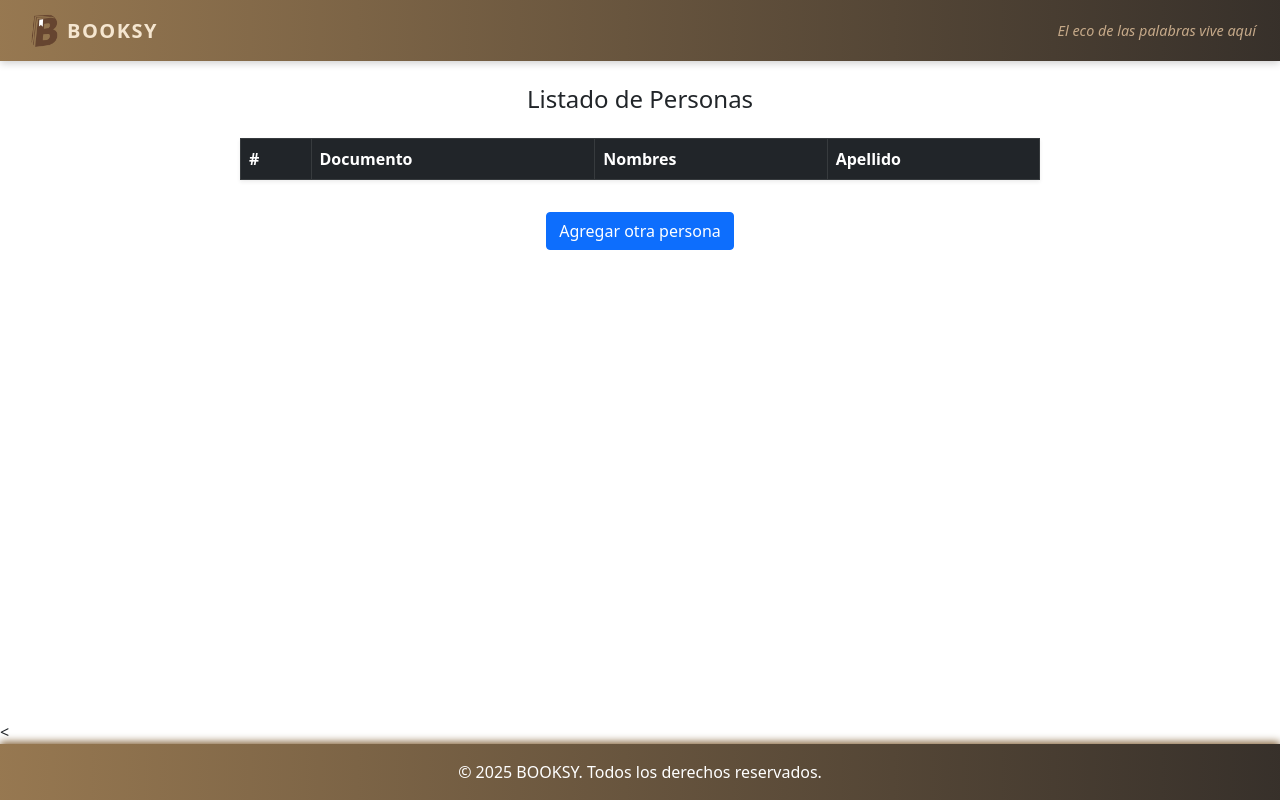
After one commit to matiasug/TP-AVANZADA-, a PHP site: page /ListadoPersonas.php in a window 1280 px wide. The commit adds this page. Run offline with PHP 8.4, Linux system fonts and the light colour scheme; lists and menus that the app fills with data are empty.

Commit message:
agregue lo que faltaba

```diff
--- /dev/null
+++ b/TP1_Grupo1_9-09-25/ListadoPersonas.php
@@ -0,0 +1,48 @@
+<?php
+session_start();
+
+// vector de personas directamente de la sesión.
+// Si no existe, lo inicializamos como un array vacío
+$vPersonas = isset($_SESSION['personas']) ? $_SESSION['personas'] : [];
+
+?>
+<!DOCTYPE html>
+<html lang="es">
+    <?php require_once("./Inlcudes/header.php")?>
+
+
+<body class="d-flex flex-column min-vh-100">
+
+<main class="container flex-fill">
+    <br>
+    <h4 class="text-center">Listado de Personas</h4>
+    <div class="d-flex justify-content-center mt-4">
+
+        <table class="table table-striped table-bordered shadow-sm" style="max-width: 800px;">
+            <thead class="table-dark">
+                <tr>
+                    <th scope="col">#</th>
+                    <th scope="col">Documento</th>
+                    <th scope="col">Nombres</th>
+                    <th scope="col">Apellido</th>
+                </tr>
+            </thead>
+            <tbody>
+                <?php foreach( $vPersonas as $index => $persona ): ?>
+                    <tr>
+                        <th scope='row'><?php echo ($index + 1); ?></th>
+                        <td><?php echo htmlspecialchars($persona['documento']); ?></td>
+                        <td><?php echo htmlspecialchars($persona['nombres']); ?></td>
+                        <td><?php echo htmlspecialchars($persona['apellido']); ?></td>
+                    </tr>
+                <?php endforeach; ?>
+            </tbody>
+        </table>
+    </div>
+    <div class="text-center mt-3">
+        <a href="FormPersonas.php" class="btn btn-primary">Agregar otra persona</a>
+    </div>
+</main>
+
+<?php require_once("./Inlcudes/footer.php")?>
+</html>
--- a/TP1_Grupo1_9-09-25/index.php
+++ b/TP1_Grupo1_9-09-25/index.php
@@ -80,7 +80,7 @@
 
           <button type="submit" class="btn btn-marron w-100 fw-bold mb-2">Iniciar sesión</button>
         </form>
-        <a href="registro.php" class="btn btn-marron w-100 fw-bold mb-2 mt-2">Crear una cuenta</a>
+        <a href="FormPersonas.php" class="btn btn-marron w-100 fw-bold mb-2 mt-2">Crear una cuenta</a>
 
       </div>
     </div>
```
Also changed, not shown: TP1_Grupo1_9-09-25/FormPersonas.php (added, +40 -0 lines), TP1_Grupo1_9-09-25/ProcesarPersona.php (added, +29 -0 lines), TP1_Grupo1_9-09-25/ProcesarUsuario.php (deleted, +0 -11 lines).
